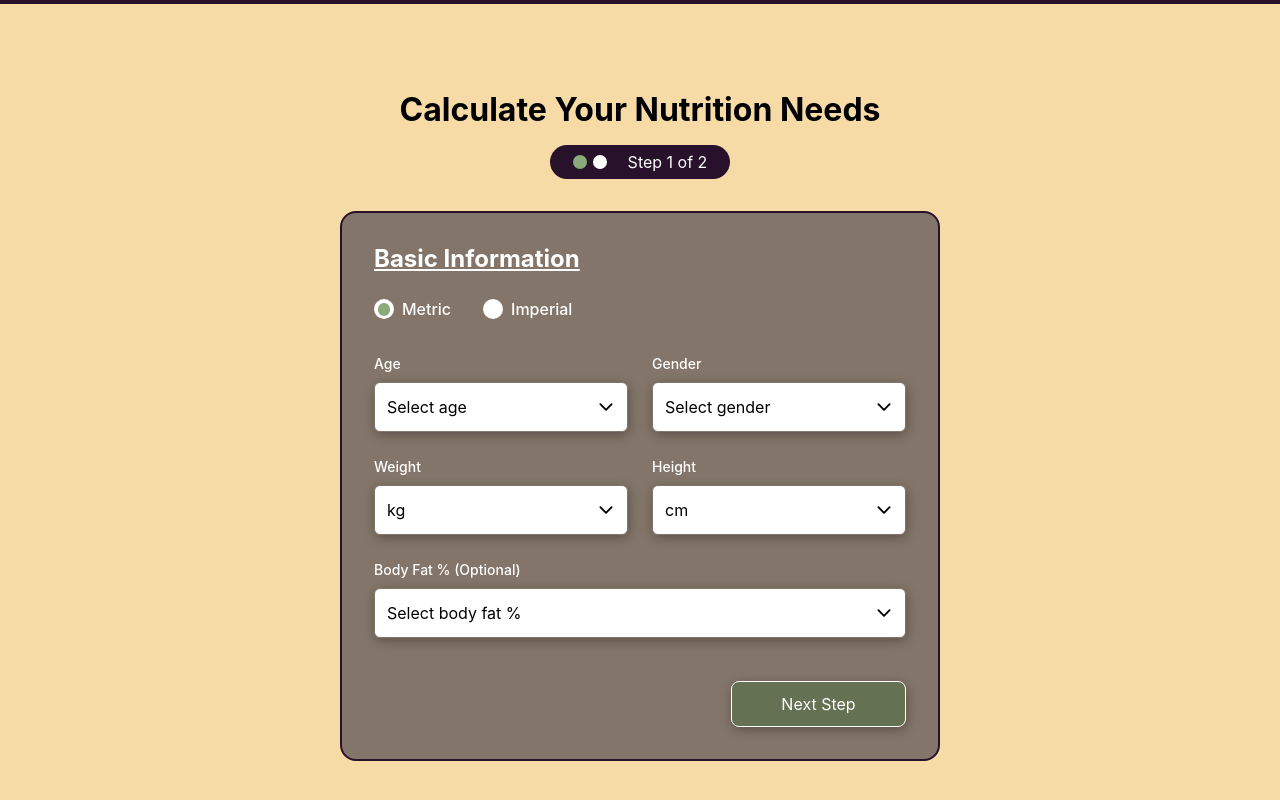
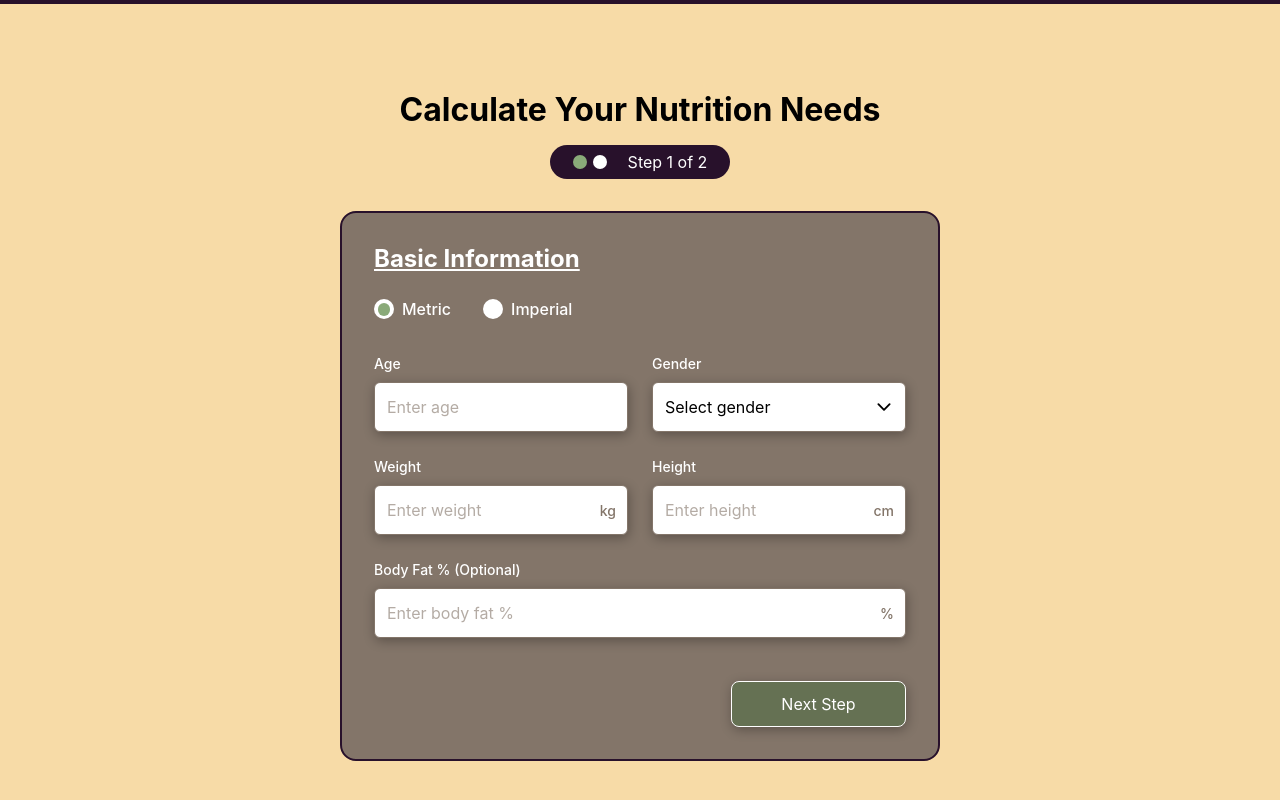
Before and after one commit to BasemGhasan/GainLab-Intake-Calculator, a Next.js app: page / in a window 1280 px wide. Shown: the part 1349-2149 px from the top of the page. Built offline with nearby package versions, Linux system fonts and the light colour scheme.

Commit message:
Fill dropdowns' options & adda number input component

```diff
--- a/src/components/calculateNutrition/activityInfo.tsx
+++ b/src/components/calculateNutrition/activityInfo.tsx
@@ -1,9 +1,38 @@
 'use client';
 import { useState } from "react";
 import { Button, SelectInput } from "../common";
+import type { SelectOption } from "../common/selectInput";
 import sharedStyles from "../../styles/calculateNutrition/shared.module.css";
 import styles from "../../styles/calculateNutrition/activityInfo.module.css";
 import buttonStyles from "../../styles/common/button.module.css";
+
+const activityLevelOptions: SelectOption[] = [
+    { value: "sedentary", label: "Sedentary (Little to no exercise)" },
+    { value: "light", label: "Light Exercise (1–3 days/week)" },
+    { value: "moderate", label: "Moderate Exercise (3–5 days/week)" },
+    { value: "intense", label: "Intense Exercise (6–7 days/week)" },
+    { value: "athlete", label: "Athlete (2x training/day)" },
+];
+
+const exerciseHoursOptions: SelectOption[] = [
+    { value: "0-1", label: "0–1 hours" },
+    { value: "1-3", label: "1–3 hours" },
+    { value: "3-5", label: "3–5 hours" },
+    { value: "5-7", label: "5–7 hours" },
+    { value: "7+", label: "7+ hours" },
+];
+
+const exerciseTypeOptions: SelectOption[] = [
+    { value: "cardio", label: "Cardio" },
+    { value: "strength", label: "Strength Training" },
+    { value: "mixed", label: "Mixed" },
+];
+
+const goalOptions: SelectOption[] = [
+    { value: "weight_loss", label: "Weight Loss" },
+    { value: "maintenance", label: "Maintenance" },
+    { value: "muscle_gain", label: "Muscle Gain" },
+];
 
 interface ActivityInfoProps {
     setPage: (page: number) => void;
@@ -35,6 +64,7 @@ const ActivityInfo = ({ setPage }: ActivityInfoProps) => {
                             placeholder="Select activity level"
                             value={activityLevel}
                             onChange={setActivityLevel}
+                            options={activityLevelOptions}
                         />
                     </div>
                     <SelectInput
@@ -42,12 +72,14 @@ const ActivityInfo = ({ setPage }: ActivityInfoProps) => {
                         placeholder="Select exercise hours"
                         value={exerciseHours}
                         onChange={setExerciseHours}
+                        options={exerciseHoursOptions}
                     />
                     <SelectInput
                         label="Exercise Type"
                         placeholder="Select exercise type"
                         value={exerciseType}
                         onChange={setExerciseType}
+                        options={exerciseTypeOptions}
                     />
                     <div className={sharedStyles.fullWidth}>
                         <SelectInput
@@ -55,6 +87,7 @@ const ActivityInfo = ({ setPage }: ActivityInfoProps) => {
                             placeholder="Select your nutrition goal"
                             value={goal}
                             onChange={setGoal}
+                            options={goalOptions}
                         />
                     </div>
                 </div>
--- a/src/components/calculateNutrition/basicInfo.tsx
+++ b/src/components/calculateNutrition/basicInfo.tsx
@@ -1,8 +1,14 @@
 "use client";
 import { useState } from "react";
-import { Button, RadioButton, SelectInput } from "../common";
+import { Button, RadioButton, SelectInput, NumberInput } from "../common";
+import type { SelectOption } from "../common/selectInput";
 import sharedStyles from "../../styles/calculateNutrition/shared.module.css";
 import styles from "../../styles/calculateNutrition/basicInfo.module.css";
+
+const genderOptions: SelectOption[] = [
+    { value: "male", label: "Male" },
+    { value: "female", label: "Female" },
+];
 
 interface BasicInfoProps {
     setPage: (page: number) => void;
@@ -40,36 +46,48 @@ const BasicInfo = ({ setPage }: BasicInfoProps) => {
             </div>
 
             <div className={sharedStyles.inputGrid}>
-                <SelectInput
+                <NumberInput
                     label="Age"
-                    placeholder="Select age"
+                    placeholder="Enter age"
                     value={age}
                     onChange={setAge}
+                    min={13}
+                    max={99}
                 />
                 <SelectInput
                     label="Gender"
                     placeholder="Select gender"
                     value={gender}
                     onChange={setGender}
+                    options={genderOptions}
                 />
-                <SelectInput
+                <NumberInput
                     label="Weight"
-                    placeholder={measurementType === "metric" ? "kg" : "lbs"}
+                    placeholder="Enter weight"
                     value={weight}
                     onChange={setWeight}
+                    min={20}
+                    max={300}
+                    unit={measurementType === "metric" ? "kg" : "lbs"}
                 />
-                <SelectInput
+                <NumberInput
                     label="Height"
-                    placeholder={measurementType === "metric" ? "cm" : "inches"}
+                    placeholder="Enter height"
                     value={height}
                     onChange={setHeight}
+                    min={100}
+                    max={250}
+                    unit={measurementType === "metric" ? "cm" : "in"}
                 />
                 <div className={sharedStyles.fullWidth}>
-                    <SelectInput
+                    <NumberInput
                         label="Body Fat % (Optional)"
-                        placeholder="Select body fat %"
+                        placeholder="Enter body fat %"
                         value={bodyFat}
                         onChange={setBodyFat}
+                        min={3}
+                        max={50}
+                        unit="%"
                     />
                 </div>
             </div>
--- a/src/components/common/index.ts
+++ b/src/components/common/index.ts
@@ -1,3 +1,4 @@
 export { default as Button } from './button';
 export { default as RadioButton } from './radioButton';
 export { default as SelectInput } from './selectInput';
+export { default as NumberInput } from './numberInput';
--- /dev/null
+++ b/src/components/common/numberInput.tsx
@@ -0,0 +1,51 @@
+import styles from "../../styles/common/numberInput.module.css";
+
+interface NumberInputProps {
+    label: string;
+    placeholder?: string;
+    value: string;
+    onChange: (value: string) => void;
+    className?: string;
+    min?: number;
+    max?: number;
+    unit?: string;
+}
+
+const NumberInput = ({
+    label,
+    placeholder,
+    value,
+    onChange,
+    className,
+    min,
+    max,
+    unit,
+}: NumberInputProps) => {
+    const handleChange = (e: React.ChangeEvent<HTMLInputElement>) => {
+        const newValue = e.target.value;
+        if (newValue === "" || /^\d*\.?\d*$/.test(newValue)) {
+            onChange(newValue);
+        }
+    };
+
+    return (
+        <div className={`${styles.inputContainer} ${className || ""}`}>
+            <label className={styles.inputLabel}>{label}</label>
+            <div className={styles.inputWrapper}>
+                <input
+                    type="text"
+                    inputMode="decimal"
+                    className={styles.numberInput}
+                    value={value}
+                    onChange={handleChange}
+                    placeholder={placeholder}
+                    min={min}
+                    max={max}
+                />
+                {unit && <span className={styles.unit}>{unit}</span>}
+            </div>
+        </div>
+    );
+};
+
+export default NumberInput;
--- a/src/components/common/selectInput.tsx
+++ b/src/components/common/selectInput.tsx
@@ -1,5 +1,10 @@
 import { IoChevronDown } from "react-icons/io5";
 import styles from "../../styles/common/selectInput.module.css";
+
+export interface SelectOption {
+    value: string;
+    label: string;
+}
 
 interface SelectInputProps {
     label: string;
@@ -7,6 +12,7 @@ interface SelectInputProps {
     value: string;
     onChange: (value: string) => void;
     className?: string;
+    options?: SelectOption[];
 }
 
 const SelectInput = ({
@@ -15,6 +21,7 @@ const SelectInput = ({
     value,
     onChange,
     className,
+    options = [],
 }: SelectInputProps) => {
     return (
         <div className={`${styles.selectContainer} ${className || ""}`}>
@@ -25,9 +32,14 @@ const SelectInput = ({
                     value={value}
                     onChange={(e) => onChange(e.target.value)}
                 >
-                    <option className={styles.selectOptions} value="" disabled>
+                    <option value="" disabled>
                         {placeholder || "Select..."}
                     </option>
+                    {options.map((option) => (
+                        <option key={option.value} value={option.value}>
+                            {option.label}
+                        </option>
+                    ))}
                 </select>
                 <IoChevronDown className={styles.selectIcon} />
             </div>
--- /dev/null
+++ b/src/styles/common/numberInput.module.css
@@ -0,0 +1,48 @@
+.inputContainer {
+  display: flex;
+  flex-direction: column;
+  gap: 0.5rem;
+}
+
+.inputLabel {
+  color: var(--color-white);
+  font-size: 0.875rem;
+  font-weight: 500;
+}
+
+.inputWrapper {
+  position: relative;
+  display: flex;
+  align-items: center;
+}
+
+.numberInput {
+  width: 100%;
+  padding: 0.75rem;
+  border: 1.5px solid var(--color-muted);
+  border-radius: 0.375rem;
+  background-color: var(--color-white);
+  color: var(--color-black);
+  font-size: 1rem;
+  transition: border-color 0.3s ease;
+  box-shadow: 1px 3px 12px rgba(0, 0, 0, 0.3);
+}
+
+.numberInput:focus {
+  outline: none;
+  border-color: var(--color-accent);
+}
+
+.numberInput::placeholder {
+  color: var(--color-muted);
+  opacity: 0.6;
+}
+
+.unit {
+  position: absolute;
+  right: 0.75rem;
+  color: var(--color-muted);
+  font-size: 0.875rem;
+  font-weight: 500;
+  pointer-events: none;
+}
```
